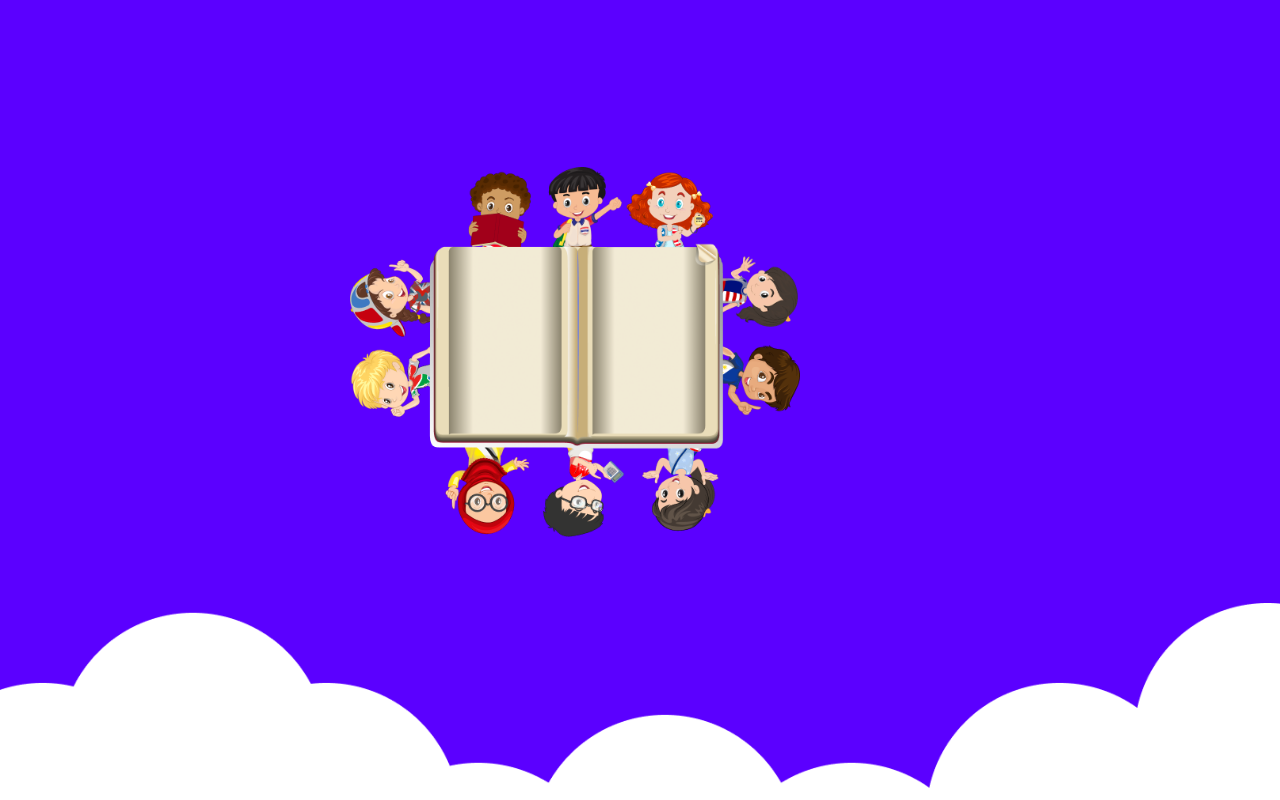
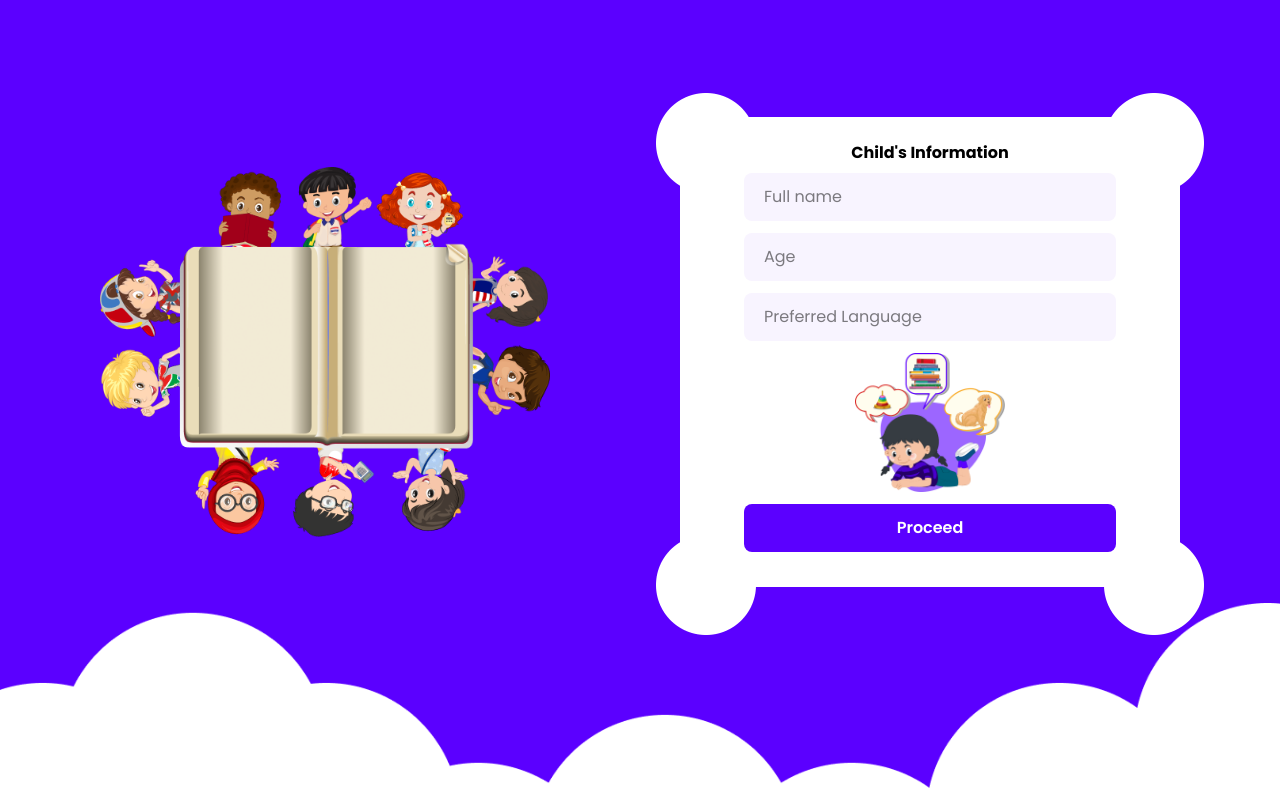
Before and after one commit to Learnsphere-Edu/learnsphere-frontend, a Next.js app: page /child-info in a window 1280 px wide. Built offline with nearby package versions, Linux system fonts and the light colour scheme; a web font is replaced by a local one.

Commit message:
create child info UI

```diff
--- a/app/child-info/page.tsx
+++ b/app/child-info/page.tsx
@@ -1,4 +1,5 @@
 import Image from 'next/image'
+import ChildForm from '../components/ChildForm'
 
 export default function SignIn () {
     // create a reusable component flgoin,signup and other pages since they are alike and it's oge and the form that is changing
@@ -18,6 +19,7 @@ export default function SignIn () {
         </div>
         {/* child data form details */}
         <div>
+            <ChildForm />
         </div>
       </div>
 
--- a/app/components/ChildForm.tsx
+++ b/app/components/ChildForm.tsx
@@ -5,7 +5,7 @@ import CustomBtn from './CustomBtn'
 import Link from 'next/link'
 import { FormEvent, useState } from 'react'
 
-export default function LoginForm () {
+export default function ChildForm () {
   const [loading, setLoading] = useState<boolean>(false)
   const [error, setError] = useState<string>('')
   const [data, setData] = useState<string>('')
@@ -16,9 +16,7 @@ export default function LoginForm () {
     setLoading(true)
     setError('')
 
-    const formData = new FormData(e.currentTarget)
-
-
+    const childFormData = new FormData(e.currentTarget)
   }
 
   return (
@@ -53,11 +51,21 @@ export default function LoginForm () {
           />
         </div>
 
+        {/* image of child studying */}
+        <div className='flex flex-col justify-center items-center'>
+          <Image
+            src='/studying.png'
+            alt='a child studying'
+            width={150}
+            height={150}
+            className='object-contain'
+          />
+        </div>
 
         <CustomBtn
           // notify user if loading or not
           title={`${loading ? 'Saving your data' : 'Proceed'}`}
-          styles='w-full mt-3 py-3 text-white font-semibold bg-[#5B00FF] rounded-lg'
+          styles='w-full mt-3 py-3 text-white font-semibold bg-[#5B00FF] rounded-lg z-[26]'
         />
       </form>
 
```
Also changed, not shown: public/studying.png (added).
